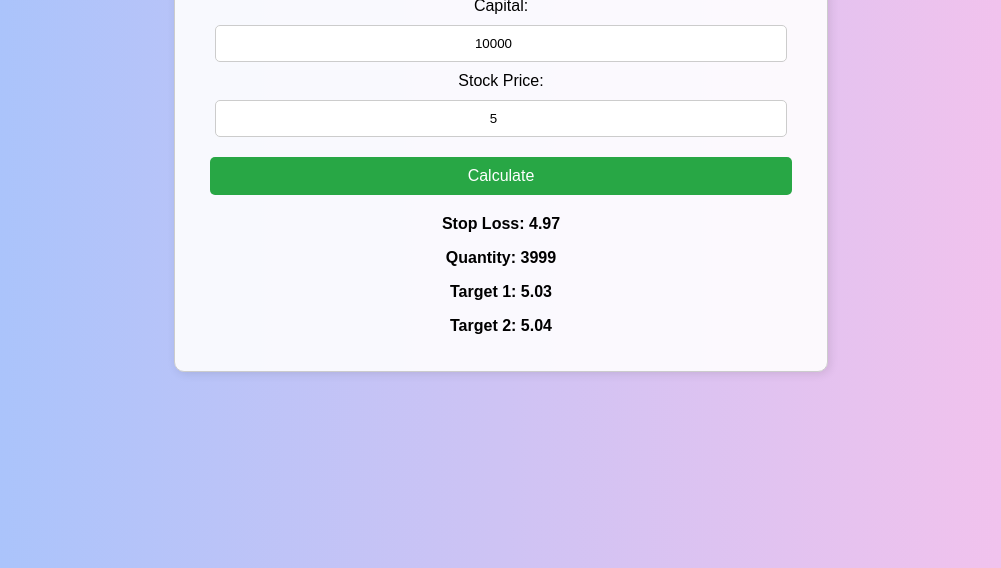
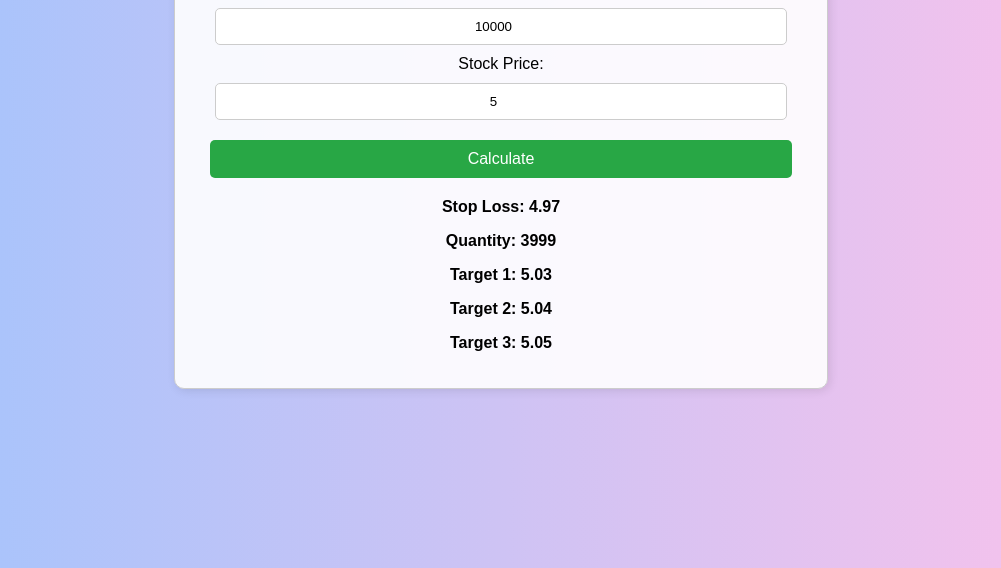
Before and after one commit to sujitkurup/IntradayCalculator, a plain HTML site: page index.html in a window 1280 px wide. Both pictures are taken after typing "5" into the empty fields and a click on the button "Calculate". Shown: the part 288-856 px from the top of the page, without its empty margins (139-1140 px from the left). Drawn offline with Linux system fonts and the light colour scheme.

Commit message:
Update index.html

```diff
--- a/index.html
+++ b/index.html
@@ -91,7 +91,8 @@
                 `<p>Stop Loss: <strong>${stopLossValue.toFixed(2)}</strong></p>
                 <p>Quantity: <strong>${quantity}</strong></p>
                 <p>Target 1: <strong>${target1.toFixed(2)}</strong></p>
-                <p>Target 2: <strong>${target2.toFixed(2)}</strong></p>`;
+                <p>Target 2: <strong>${target2.toFixed(2)}</strong></p>
+                <p>Target 3: <strong>${target3.toFixed(2)}</strong></p>`;
         }
     </script>
 </body>
```
